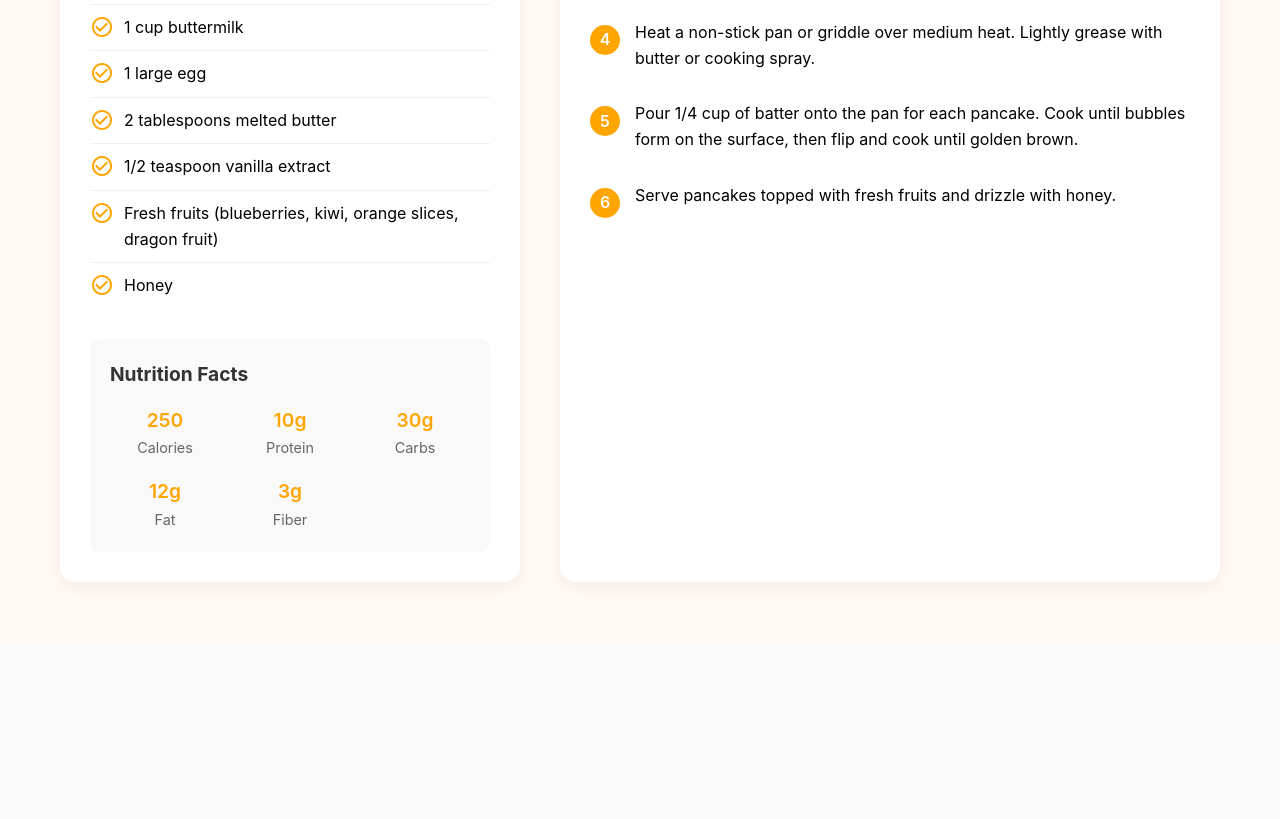
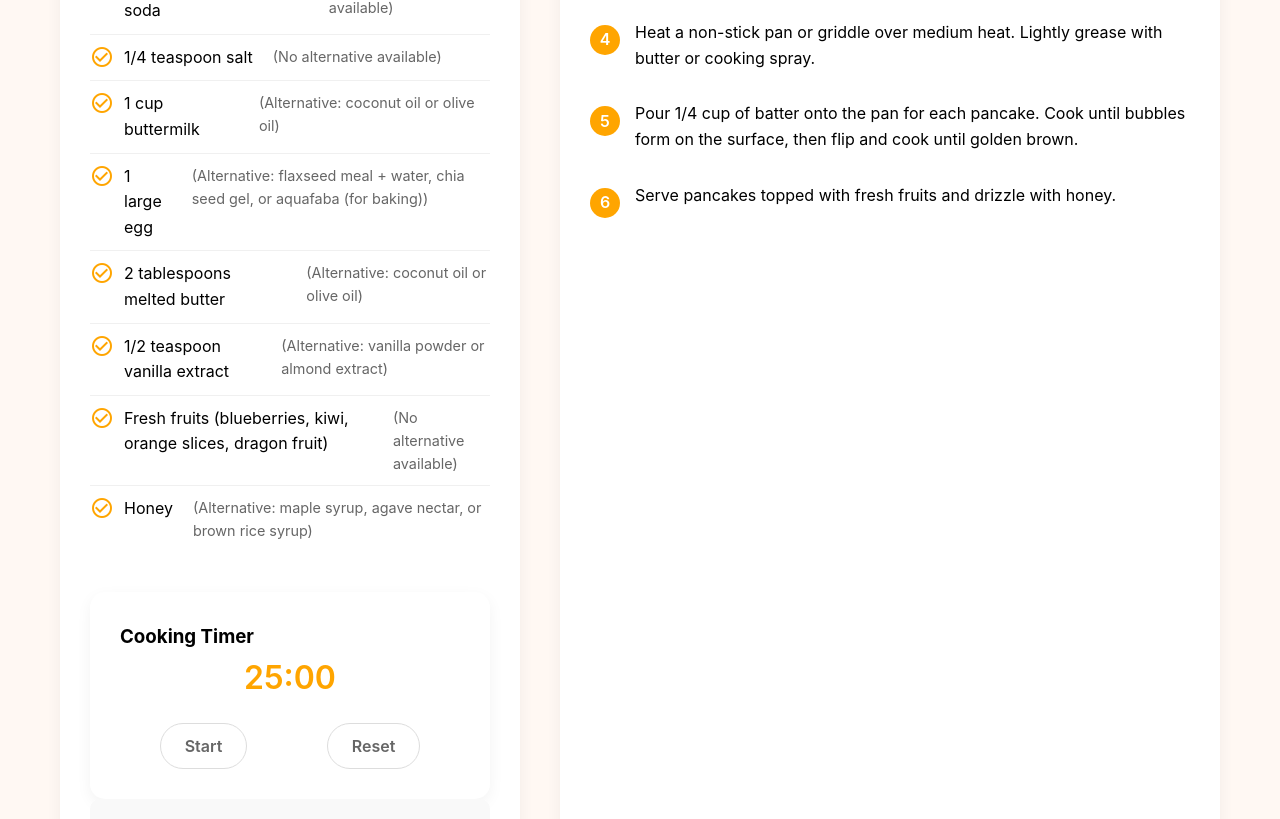
Before and after one commit to ChirathiSomadasa/Recipe-Sharing-Platform, a React (Create React App) app in the folder client/: page /recipe/1R in a window 1280 px wide. Shown: the part 921-1740 px from the top of the page. Before the commit the page ends 1563 px from the top, so only its background shows below. Built offline with nearby package versions, Linux system fonts and the light colour scheme; data requests are answered from the project's data file.

Commit message:
Implement functionality for Cooking Timer, Ingredient Substitutions and Social Sharing

```diff
--- a/client/src/pages/recipeDetails/RecipeDetails.css
+++ b/client/src/pages/recipeDetails/RecipeDetails.css
@@ -2,7 +2,6 @@
 @import url("https://fonts.googleapis.com/icon?family=Material+Icons");
 
 /* Base Styles */
-
 .recipe-details-container {
   max-width: 1200px;
   margin: 0 auto;
@@ -32,7 +31,6 @@
   0% {
     transform: rotate(0deg);
   }
-
   100% {
     transform: rotate(360deg);
   }
@@ -362,6 +360,52 @@
   color: #ffa500;
 }
 
+/* Favorite Recipes Section */
+.favorite-recipes-section {
+  margin-top: 40px;
+}
+
+.favorite-recipes-grid {
+  display: grid;
+  grid-template-columns: repeat(auto-fill, minmax(250px, 1fr));
+  gap: 20px;
+}
+
+.favorite-recipe-card {
+  background-color: #ffffff;
+  border: 1px solid #ddd;
+  border-radius: 8px;
+  overflow: hidden;
+  box-shadow: 0 2px 4px rgba(0, 0, 0, 0.1);
+  transition: transform 0.3s;
+}
+
+.favorite-recipe-card:hover {
+  transform: translateY(-5px);
+}
+
+.favorite-recipe-image img {
+  width: 100%;
+  height: 150px;
+  object-fit: cover;
+}
+
+.favorite-recipe-content {
+  padding: 10px;
+}
+
+.favorite-recipe-meta {
+  display: flex;
+  gap: 10px;
+  font-size: 14px;
+  color: #666;
+}
+
+.favorite-recipe-meta .material-icons {
+  font-size: 1rem;
+  color: #ffa500;
+}
+
 /* Comments Section */
 .comments-section {
   background-color: #fff;
@@ -447,10 +491,10 @@
   font-size: 1rem;
 }
 
+/* Social Sharing Icons */
 .social-sharing-icons {
   display: flex;
   gap: 20px;
-   /* Space between icons */
   margin-top: 15px;
 }
 
@@ -471,7 +515,6 @@
   text-decoration: none;
   color: white;
   font-size: 24px;
-   /* Ensure the font size is large enough */
   transition: transform 0.2s ease;
 }
 
@@ -498,39 +541,49 @@
   font-weight: bold;
 }
 
- .favorite-recipes-section {
+/* Cooking Timer */
+.cooking-timer-section {
   margin-top: 40px;
+  background-color: #fff;
+  border-radius: 15px;
+  padding: 30px;
+  box-shadow: 0 5px 15px rgba(0, 0, 0, 0.05);
 }
 
- .favorite-recipes-grid {
-   display: grid;
-   grid-template-columns: repeat(auto-fill, minmax(250px, 1fr));
-   gap: 20px;
+.timer-display {
+  font-size: 2rem;
+  font-weight: 600;
+  color: #ffa500;
+  text-align: center;
+  margin-bottom: 20px;
 }
 
- .favorite-recipe-card {
-   background-color: #ffffff;
-   border: 1px solid #ddd;
-   border-radius: 8px;
-   overflow: hidden;
-   box-shadow: 0 2px 4px rgba(0, 0, 0, 0.1);
+.timer-controls {
+  display: flex;
+  justify-content: space-around;
 }
 
- .favorite-recipe-image img {
-   width: 100%;
-   height: 150px;
-   object-fit: cover;
+.timer-controls button {
+  background-color: transparent;
+  border: 1px solid #ddd;
+  color: #666;
+  padding: 12px 24px;
+  border-radius: 30px;
+  font-weight: 600;
+  font-size: 1rem;
+  cursor: pointer;
+  transition: all 0.3s;
 }
 
- .favorite-recipe-content {
-   padding: 10px;
+.timer-controls button:hover {
+  border-color: #ffa500;
+  color: #ffa500;
 }
 
- .favorite-recipe-meta {
-   display: flex;
-   gap: 10px;
-   font-size: 14px;
+.substitution-text {
+  font-size: 0.9rem;
   color: #666;
+  margin-left: 10px;
 }
 
 /* Responsive Design */
--- a/client/src/pages/recipeDetails/RecipeDetails.js
+++ b/client/src/pages/recipeDetails/RecipeDetails.js
@@ -1,9 +1,18 @@
+import React from "react";
 import { useState, useEffect, useContext } from "react";
 import { useParams } from "react-router-dom";
 import { ThemeContext } from "../../contexts/ThemeContext";
 import { fetchRecipe } from "../../services/api";
 import { localStorageService } from "../../services/localStorage";
+import { ingredientSubstitutions } from "./ingredientSubstitutions";
 import "./RecipeDetails.css";
+
+// Helper function to format time
+const formatTime = (seconds) => {
+  const minutes = Math.floor(seconds / 60);
+  const remainingSeconds = seconds % 60;
+  return `${minutes}:${remainingSeconds < 10 ? "0" : ""}${remainingSeconds}`;
+};
 
 function RecipeDetails() {
   const { theme } = useContext(ThemeContext);
@@ -11,9 +20,9 @@ function RecipeDetails() {
   const [recipe, setRecipe] = useState(null);
   const [loading, setLoading] = useState(true);
   const [isFavorite, setIsFavorite] = useState(false);
-
-  // Fetch favorite recipes
   const [favoriteRecipes, setFavoriteRecipes] = useState([]);
+  const [timeLeft, setTimeLeft] = useState(0); // Timer state
+  const [isActive, setIsActive] = useState(false); // Timer active state
 
   useEffect(() => {
     // Load the list of favorite recipes from local storage
@@ -26,6 +35,10 @@ function RecipeDetails() {
         setLoading(true);
         const data = await fetchRecipe(id); // Fetch the recipe using the API
         setRecipe(data);
+
+        // Parse cooking time into seconds
+        const cookingTime = parseInt(data.cookingTime.split(" ")[0], 10) * 60; // Convert minutes to seconds
+        setTimeLeft(cookingTime); // Set initial timer value
       } catch (error) {
         console.error("Error fetching recipe:", error);
       } finally {
@@ -53,6 +66,28 @@ function RecipeDetails() {
     setIsFavorite(!isFavorite); // Toggle the favorite state
   };
 
+  // Start/Pause Timer
+  const handleTimer = () => {
+    if (isActive) {
+      clearInterval(timerInterval.current); // Pause the timer
+    } else {
+      timerInterval.current = setInterval(() => {
+        setTimeLeft((prevTime) => prevTime - 1);
+      }, 1000);
+    }
+    setIsActive(!isActive);
+  };
+
+  // Reset Timer
+  const resetTimer = () => {
+    clearInterval(timerInterval.current); // Clear the interval
+    const cookingTime = parseInt(recipe.cookingTime.split(" ")[0], 10) * 60; // Reset to original cooking time
+    setTimeLeft(cookingTime);
+    setIsActive(false);
+  };
+
+  const timerInterval = React.useRef(null);
+
   if (loading) {
     return (
       <div className="loading-container">
@@ -79,6 +114,7 @@ function RecipeDetails() {
                 </span>
               ))}
             </div>
+
             <h1 className="recipe-title">{recipe.title}</h1>
             <div className="recipe-meta">
               <div className="recipe-meta-item">
@@ -145,7 +181,10 @@ function RecipeDetails() {
             </div>
           </div>
           <div className="recipe-hero-image">
-            <img src={recipe.image || recipe.imagePreview || "/placeholder.svg"} />
+            <img
+              src={recipe.image || recipe.imagePreview || "/placeholder.svg"}
+              alt={recipe.title}
+            />
             <div className="recipe-author">
               <span className="material-icons">person</span>
               <span>Recipe by {recipe.author}</span>
@@ -160,14 +199,40 @@ function RecipeDetails() {
               <span className="material-icons">shopping_basket</span>
               Ingredients
             </h2>
+            {/* Ingredient Substitutions Logic */}
             <ul className="ingredients-list">
-              {recipe.ingredients.map((ingredient, index) => (
-                <li key={index} className="ingredient-item">
-                  <span className="material-icons check-icon">check_circle_outline</span>
-                  <span>{ingredient}</span>
-                </li>
-              ))}
+              {recipe.ingredients.map((ingredient, index) => {
+                const substitution = Object.keys(ingredientSubstitutions).find((key) =>
+                  ingredient.toLowerCase().includes(key)
+                );
+                return (
+                  <li key={index} className="ingredient-item">
+                    <span className="material-icons check-icon">check_circle_outline</span>
+                    <span>{ingredient}</span>
+                    {substitution ? (
+                      <span className="substitution-text">
+                        (Alternative: {ingredientSubstitutions[substitution]})
+                      </span>
+                    ) : (
+                      <span className="substitution-text">(No alternative available)</span>
+                    )}
+                  </li>
+                );
+              })}
             </ul>
+            {/* Cooking Timer */}
+            <div className="cooking-timer-section">
+              <h3>Cooking Timer</h3>
+              <div className="timer-display">
+                <span>{formatTime(timeLeft)}</span>
+              </div>
+              <div className="timer-controls">
+                <button onClick={handleTimer}>
+                  {isActive ? "Pause" : "Start"}
+                </button>
+                <button onClick={resetTimer}>Reset</button>
+              </div>
+            </div>
             <div className="nutrition-facts">
               <h3>Nutrition Facts</h3>
               <div className="nutrition-grid">
--- /dev/null
+++ b/client/src/pages/recipeDetails/ingredientSubstitutions.js
@@ -0,0 +1,37 @@
+// ingredientSubstitutions.js
+export const ingredientSubstitutions = {
+  "spaghetti": "zucchini noodles or gluten-free pasta",
+  "shrimp": "chicken breast or tofu",
+  "butter": "coconut oil or olive oil",
+  "garlic": "garlic powder or roasted garlic",
+  "red pepper flakes": "cayenne pepper or paprika",
+  "chicken broth": "vegetable broth or water with bouillon",
+  "lemon juice": "lime juice or vinegar",
+  "parsley": "cilantro or basil",
+  "parmesan cheese": "nutritional yeast or vegan parmesan",
+  "milk": "almond milk, soy milk, oat milk, or coconut milk",
+  "yogurt": "coconut yogurt, almond yogurt, or dairy-free sour cream",
+  "egg": "flaxseed meal + water, chia seed gel, or aquafaba (for baking)",
+  "all-purpose flour": "whole wheat flour, almond flour, or oat flour",
+  "white sugar": "honey, maple syrup, agave nectar, or coconut sugar",
+  "brown sugar": "coconut sugar or date paste",
+  "heavy cream": "coconut cream or cashew cream",
+  "sour cream": "vegan sour cream or plain Greek yogurt",
+  "cream cheese": "vegan cream cheese or blended tofu",
+  "bread crumbs": "crushed crackers, rolled oats, or almond flour",
+  "honey": "maple syrup, agave nectar, or brown rice syrup",
+  "mayonnaise": "vegan mayo or mashed avocado",
+  "bacon": "tempeh bacon, coconut bacon, or smoked paprika seasoning",
+  "ground beef": "ground turkey, ground chicken, lentils, or plant-based meat substitutes",
+  "rice": "cauliflower rice, quinoa, or bulgur",
+  "pasta": "chickpea pasta, lentil pasta, or spiralized vegetables",
+  "cheese": "nutritional yeast, cashew cheese, or vegan cheese",
+  "whipped cream": "coconut whipped cream or aquafaba whipped cream",
+  "gelatin": "agar-agar or pectin",
+  "buttermilk": "dairy-free milk + lemon juice or vinegar",
+  "soy sauce": "coconut aminos or tamari",
+  "vinegar": "lemon juice or apple cider vinegar",
+  "vanilla extract": "vanilla powder or almond extract",
+  "cornstarch": "arrowroot powder or tapioca starch",
+  "chocolate chips": "cacao nibs, carob chips, or dairy-free chocolate chips",
+};
--- a/client/src/pages/recipeFeed/RecipeFeed.js
+++ b/client/src/pages/recipeFeed/RecipeFeed.js
@@ -61,7 +61,7 @@ function RecipeFeed() {
         {/* Hero Banner */}
         <div className="recipe-feed-hero">
           <div className="hero-content">
-            <div className="hero-promo">50% Off For All Premium Recipes</div>
+            <div className="hero-promo">Discover and Share Amazing Recipes Today!</div>
             <h1 className="hero-title">
               Enjoy Your <span className="highlight">Special</span> Delicious Meal
             </h1>
```
Lines whose indentation alone changed are shown as unchanged.
